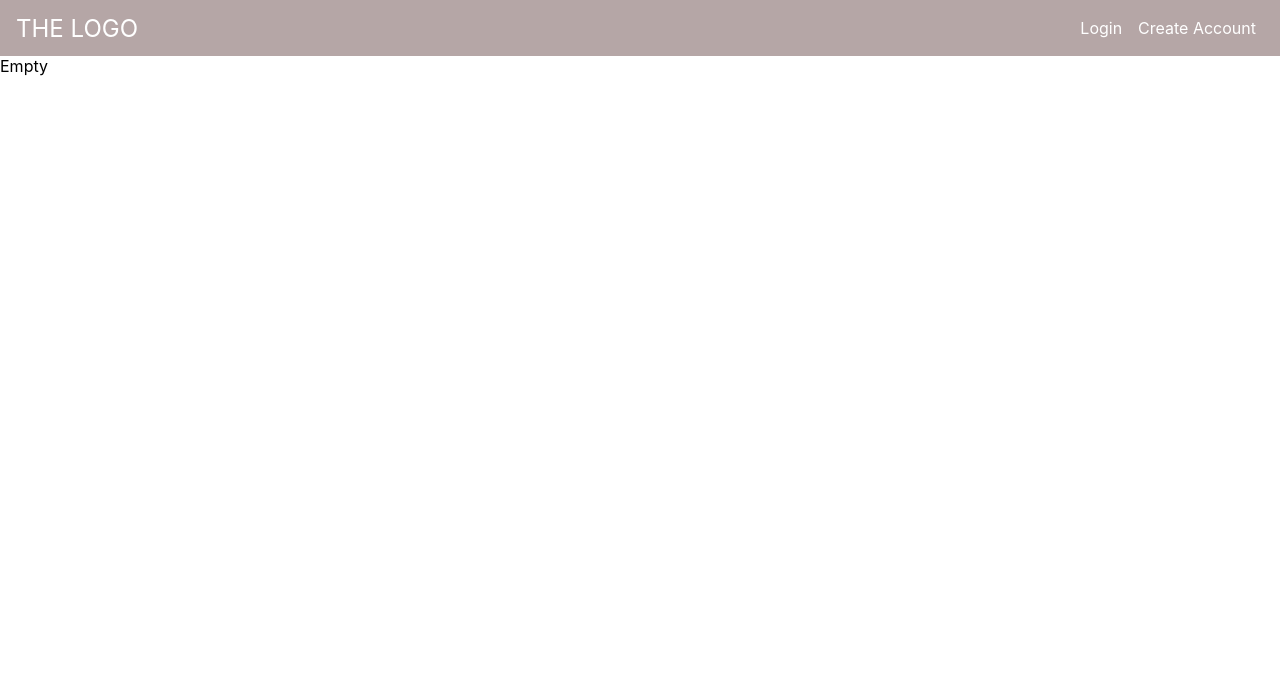
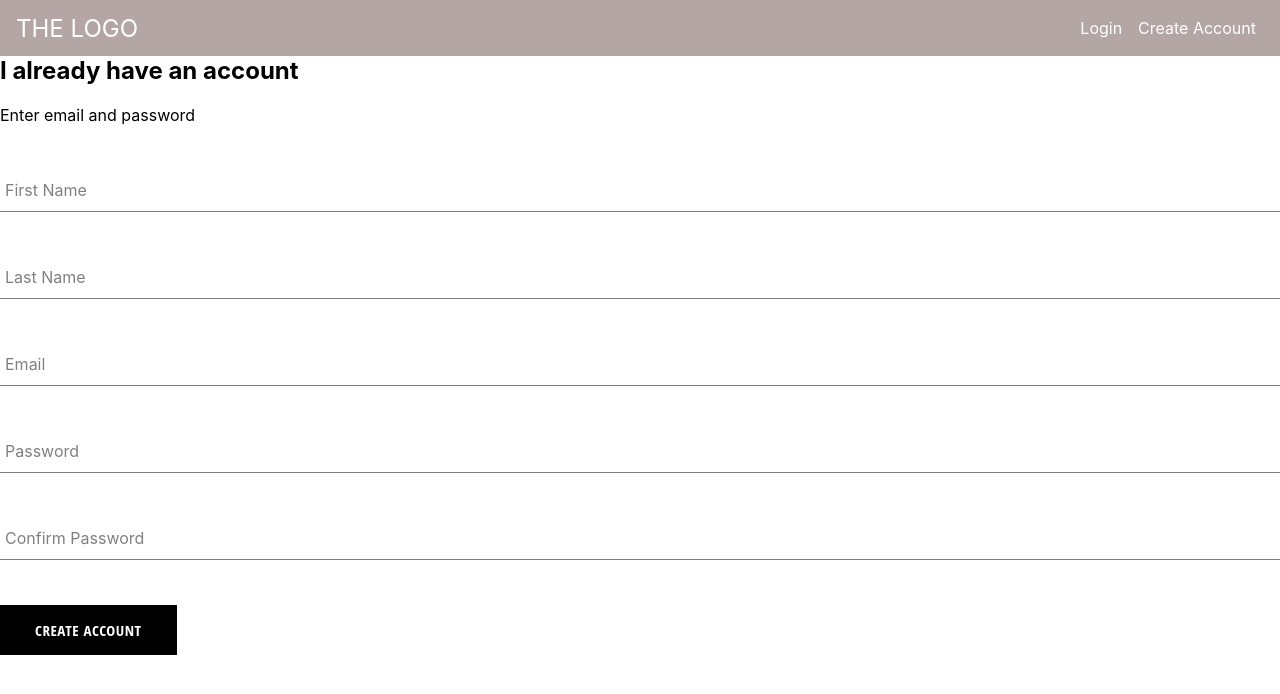
Before and after one commit to Delivery-Service10/frontend-service, a React (Create React App) app: page /create-account in a window 1280 px wide. Shown: the top 694 px of the page. Built offline with nearby package versions, Linux system fonts and the light colour scheme.

Commit message:
SUbmit button now sends Data to back-end. Closes #2.

```diff
--- a/src/components/Toolbar/Toolbar.jsx
+++ b/src/components/Toolbar/Toolbar.jsx
@@ -16,7 +16,7 @@ const toolbar = props => (
             <div className="spacer"/>
             <div className="toolbar_navigation-items">
                 <ul>
-                    <li><a href="/">Login</a></li>
+                    <li><a href="/login">Login</a></li>
                     <li><a href="/create-account">Create Account</a></li>
                 </ul>
             </div>
--- a/src/components/pages/create-account/create-account.component.jsx
+++ b/src/components/pages/create-account/create-account.component.jsx
@@ -1,9 +1,119 @@
 import React from "react";
+import axios from 'axios';
+import './create-account.styles.scss';
+import FormInput from "../../form-input/form-input.component";
+import CustomButton from "../../custom-button/custom-button.component";
 
-const CreateAccountPage =() => (
-    <div>Empty</div>
-    // <div>
-    //     <h1>CreateAccount</h1>
-    // </div>
-);
+class CreateAccountPage extends React.Component{
+    constructor(props) {
+        super(props);
+        this.state={
+            first_name:'',
+            last_name:'',
+            email: '',
+            password:'',
+            confirm_password:''
+        }
+    }
+    handleSubmit = async event => {
+        event.preventDefault();
+        const {first_name, last_name, email, password} = this.state;
+        await axios.post('http://127.0.0.1:5010/create-account/', {first_name, last_name,email, password})
+            .then(response =>{
+                console.log(response)
+            })
+            .catch(e =>{
+                console.log(e)
+            })
+    }
+    // await axios.post('http://127.0.0.1:5010/login/', {
+    //     email: this.state.email,
+    //     password: this.state.password
+    // })
+    //     .then(response =>{
+    //         console.log(response)
+    //     })
+    //     .catch(e =>{
+    //         console.log(e)
+    //     })
+    // wait(10000)
+
+
+    handleChange = async event =>{
+        const {value, name}= event.target;
+        await this.setState({[name]:value});
+
+        // Don't remove, I'm using this as template. Uyiren
+        // axios.get('http://127.0.0.1:5000/store/')
+        //     .then(function (response) {
+        //         // handle success
+        //         console.log(response);
+        //     })
+        //     .catch(function (error) {
+        //         // handle error
+        //         console.log(error);
+        //     })
+        //     .finally(function () {
+        //         // always executed
+        //     });
+
+    }
+    render() {
+        return(
+            <div>
+                <h2>I already have an account</h2>
+                <span>Enter email and password</span>
+                <form onSubmit={this.handleSubmit}>
+                    <FormInput name="first_name"
+                               type="text"
+                               value={this.state.first_name}
+                               handleChange={this.handleChange}
+                               label="First Name"
+                               required/>
+                    <FormInput name="last_name"
+                               type="text"
+                               value={this.state.last_name}
+                               handleChange={this.handleChange}
+                               label="Last Name"
+                               required/>
+                    <FormInput name="email"
+                               type="email"
+                               value={this.state.email}
+                               handleChange={this.handleChange}
+                               label="Email"
+                               required/>
+                    <FormInput name="password"
+                               type="password"
+                               value={this.state.password}
+                               handleChange={this.handleChange}
+                               label="Password"
+                               required/>
+                    <FormInput name="confirm_password"
+                               type="password"
+                               value={this.state.confirm_password}
+                               handleChange={this.handleChange}
+                               label="Confirm Password"
+                               required/>
+
+                    <div className="buttons">
+                        <CustomButton type="submit">
+                            Create Account
+                        </CustomButton>
+
+                    </div>
+                </form>
+            </div>
+        );
+    }
+
+}
+function wait(ms){
+    var start = new Date().getTime();
+    var end = start;
+    while(end < start + ms) {
+        end = new Date().getTime();
+    }
+}
+
+
 export default CreateAccountPage;
--- a/src/components/pages/login/login.component.jsx
+++ b/src/components/pages/login/login.component.jsx
@@ -12,8 +12,6 @@ class LoginPage extends React.Component{
             password:''
         }
     }
-
-
     handleSubmit = async event => {
         event.preventDefault();
         const {email, password} = this.state;
@@ -24,13 +22,7 @@ class LoginPage extends React.Component{
             .catch(e =>{
                 console.log(e)
             })
-        wait(7000);
     }
-
-
-
-
-
         // await axios.post('http://127.0.0.1:5010/login/', {
         //     email: this.state.email,
         //     password: this.state.password
```
